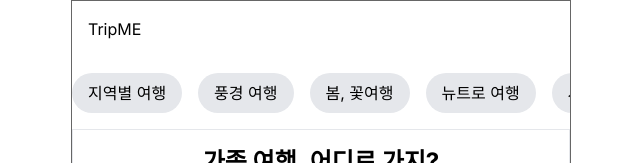
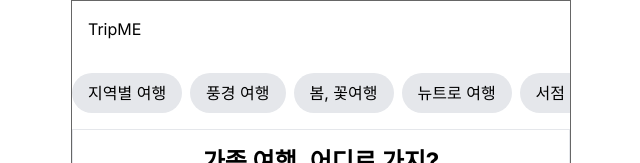
Before and after one commit to J-SoYoung/tripme, a Next.js app: page /home in a window 1280 px wide. Shown: the top 163 px of the page, without its empty margins (319-959 px from the left). Built offline with nearby package versions, Linux system fonts and the light colour scheme.

Commit message:
Style : 키워드 검색 x축 스크롤 안보이도록 css 추가 - tailwind에 overflow-x-auto, hide-scrollbar => x축으로 자동으로 늘어나지만 scroll 숨기기 - globals.css에 스크롤 안보이게 하는 style추가하기

```diff
--- a/src/app/components/homeComp/KeywordCarousel.tsx
+++ b/src/app/components/homeComp/KeywordCarousel.tsx
@@ -1,13 +1,12 @@
-import Image from "next/image";
 import { theme_keyword } from "../../../../_dummy/database";
 
 export default function KeywordCarousel() {
   return (
-    <div className="overflow-x-auto flex space-x-4 py-4">
+    <div className="overflow-x-auto hide-scrollbar flex space-x-2 py-4">
       {theme_keyword.map((keyword, index) => (
         <div
           key={index}
-          className="bg-gray-200 rounded-full px-4 py-2 whitespace-nowrap"
+          className="bg-gray-200 rounded-full px-4 py-2 whitespace-nowrap cursor-pointer"
         >
           {keyword}
         </div>
--- a/src/app/globals.css
+++ b/src/app/globals.css
@@ -10,6 +10,15 @@ body {
   height: 100%;
 }
 
+.hide-scrollbar::-webkit-scrollbar {
+  display: none;
+}
+
+.hide-scrollbar {
+  -ms-overflow-style: none; /* Internet Explorer 10+ */
+  scrollbar-width: none; /* Firefox */
+}
+
 @layer utilities {
   .text-balance {
     text-wrap: balance;
```
